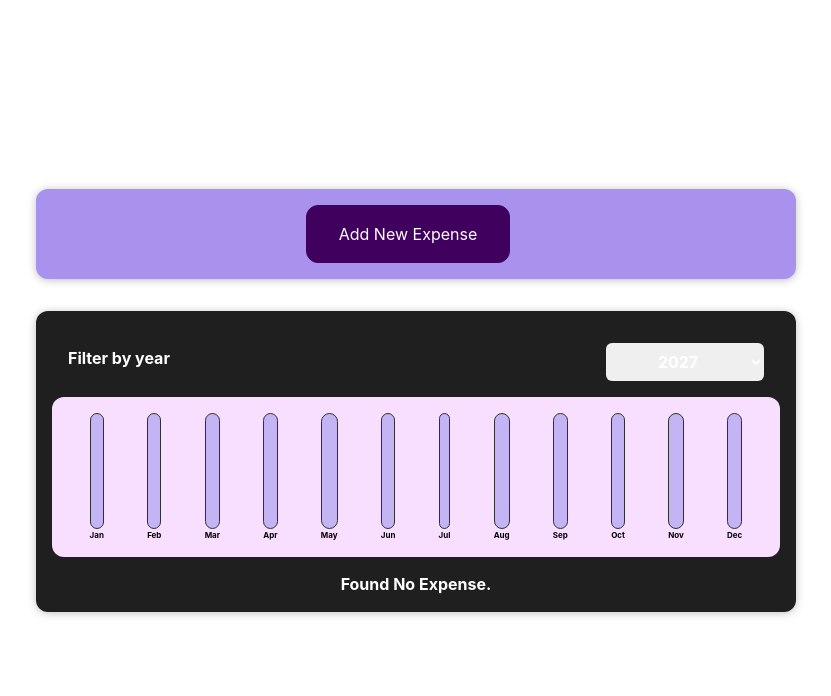
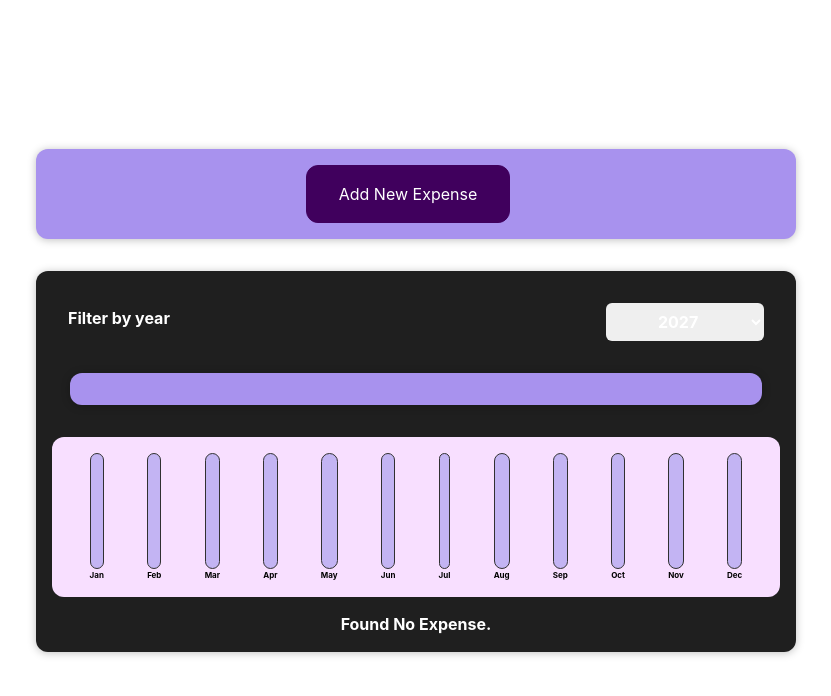
Before and after one commit to nina-razmadze/ExpenseTracker, a React (Vite) app: page / in a window 1280 px wide. Shown: the top 696 px of the page, without its empty margins (224-1055 px from the left). Built offline with nearby package versions, Linux system fonts and the light colour scheme.

Commit message:
newTable

```diff
--- a/src/components/Expenses/ExpenseChart/ExpenseChart.css
+++ b/src/components/Expenses/ExpenseChart/ExpenseChart.css
@@ -0,0 +1,10 @@
+.expenses_table {
+  background-color: #a892ee;
+  padding: 1rem;
+  margin: 2rem auto;
+  width: 50rem;
+  max-width: 95%;
+  border-radius: 12px;
+  text-align: center;
+  box-shadow: 0 1px 8px rgba(0, 0, 0, 0.25);
+}
--- a/src/components/Expenses/ExpenseChart/ExpenseChart.jsx
+++ b/src/components/Expenses/ExpenseChart/ExpenseChart.jsx
@@ -1,5 +1,6 @@
 import React from "react";
 import Chart from "../../Chart/Chart";
+import "./ExpenseChart.css";
 
 export default function ExpenseChart(props) {
   const chartDataPoints = [
@@ -22,6 +23,7 @@
   }
   return (
     <div>
+      <div className="expenses_table"></div>
       <Chart dataPoints={chartDataPoints} />
     </div>
   );
```
